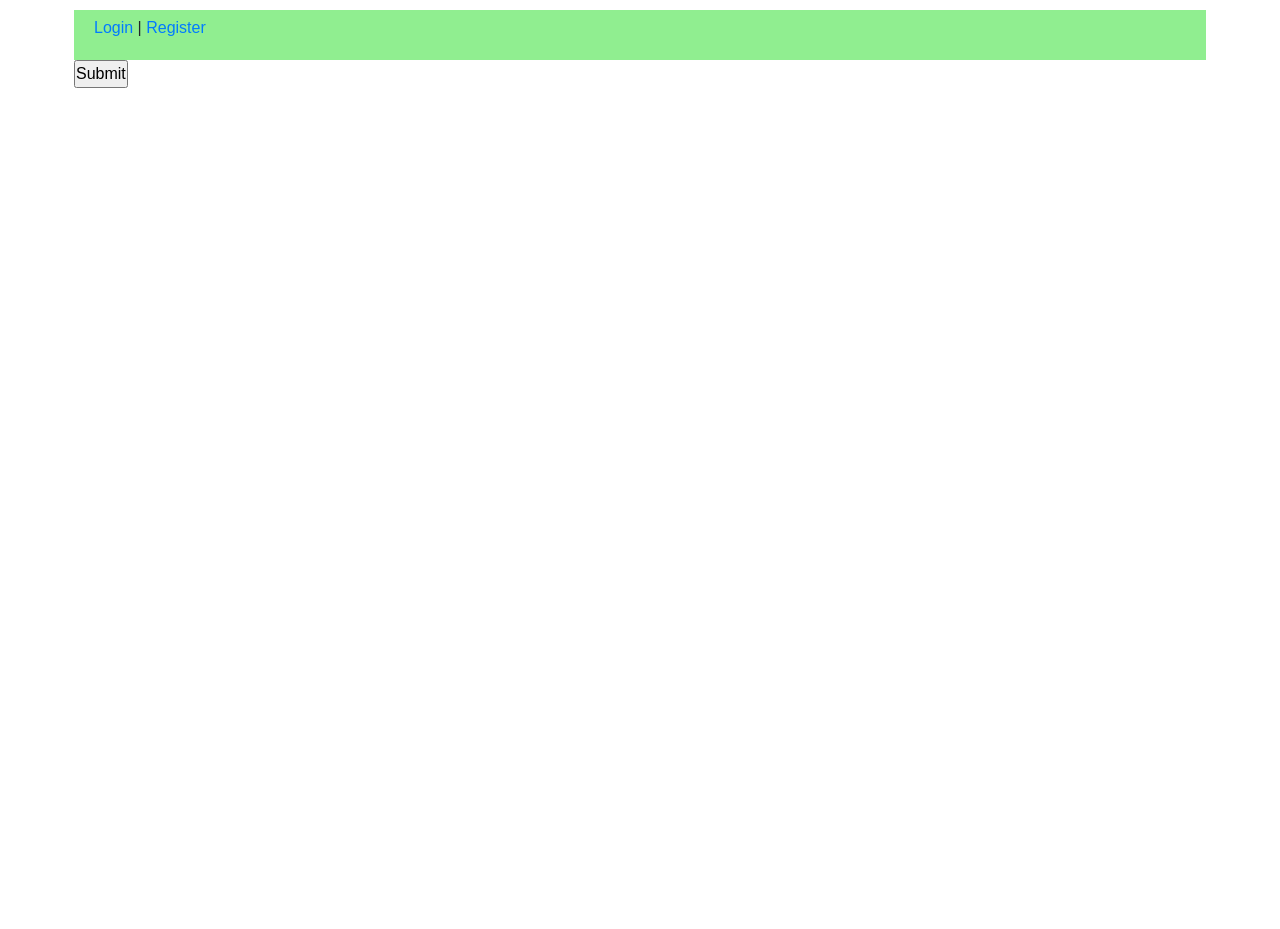
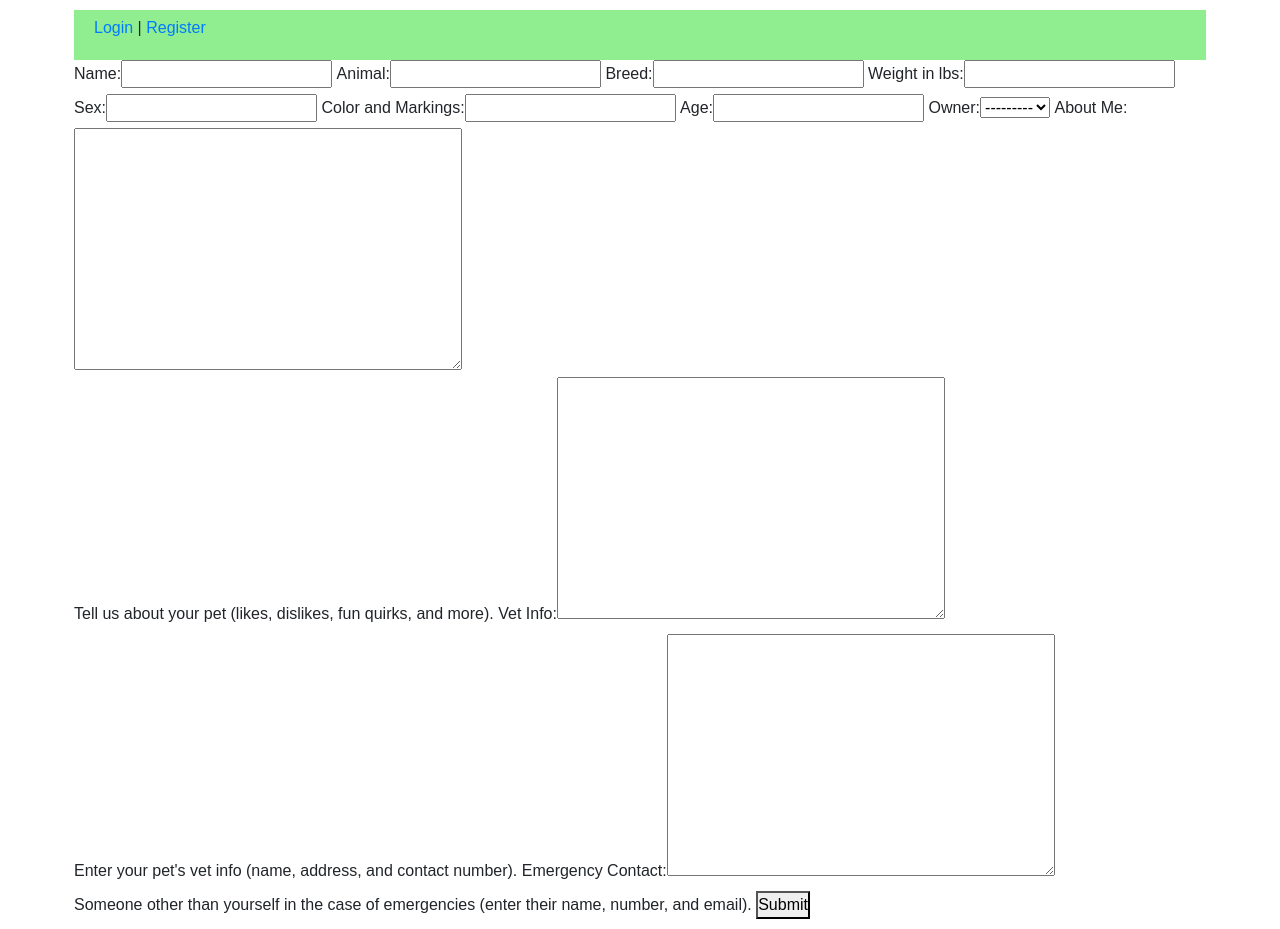
Before and after one commit to pet-pal-project/petpal, a Django app: template templates/add_pet.html in a window 1280 px wide. Before the commit the page ends 88 px from the top, so only its background shows below. Run offline with Django 3.2, Linux system fonts and the light colour scheme; the template is opened without the code that fills it: values that come from a table or form of the project are taken from there, others are empty; some libraries are stand-ins or nearby versions.

Commit message:
Working add a pet form

```diff
--- a/core/forms.py
+++ b/core/forms.py
@@ -47,7 +47,7 @@ class ChecklistForm(forms.Form):
 
 
 
-class AddAPetForm(ModelForm):
+class AddAPetForm(forms.ModelForm):
     class Meta:
         model = Pet
-        fields = ['name','animal','breed','weight_in_lbs','sex','color_and_Markings','age','owner','about_Me','vet_Info','emergency_Contact',]
+        fields = ('name','animal','breed','weight_in_lbs','sex','color_and_Markings','age','owner','about_Me','vet_Info','emergency_Contact',)
--- a/core/views.py
+++ b/core/views.py
@@ -4,7 +4,7 @@ from django.contrib.auth.decorators import login_required
 from django.contrib.auth import login, authenticate
 from django.contrib.auth.forms import UserCreationForm
 from django.core.mail import send_mail
-from core.forms import ProfileUpdateForm, ProfileForm, ChecklistForm
+from core.forms import ProfileUpdateForm, ProfileForm, ChecklistForm, AddAPetForm
 from django.shortcuts import get_object_or_404
 
 
--- a/petpal/urls.py
+++ b/petpal/urls.py
@@ -35,7 +35,7 @@ urlpatterns += [
     url(r'^accounts/', include('registration.backends.simple.urls')),
     path('update/', views.update_profile, name='update-profile'),
     path('addchecklist/<int:pk>', views.add_checklist, name='add-checklist'),
-    path('add_a_pet/<int:pk>', views.add_a_pet, name='add_a_pet'),
+    path('add_pet/', views.add_a_pet, name='add-pet'),
 
 
 ]
--- a/templates/add_pet.html
+++ b/templates/add_pet.html
@@ -1,11 +1,15 @@
 {% extends "base.html" %}
 
+
+
 {% block content %}
-  <div class="post">
-    {% csrf_token %}
-    <table>
-      <a href="{% url 'add_a_pet' %}" class="add_a_pet"><span class="add a pet"></span></a>
-    </table>
-    <input type="submit" value="Submit">
-  </div>
+
+
+<form method="post">
+  {% csrf_token %%}
+    {{ form }}
+  <button type="submit">Submit</button>
+</form>
+
+
 {% endblock %}
--- a/templates/dashboard.html
+++ b/templates/dashboard.html
@@ -17,9 +17,9 @@
 {% else %}
     <p>You have no pets.</p>
 {% endif %}
-<div id="wrapper">
-<button class="add-pet-button" onclick="location.href = 'add_pet.html';">Add a pet</button>
-</div>
+    <form>
+        <a href="{% url 'add-pet' %}" class="AddPetButton" type="button">Add a Pet</a>
+    </form>
 </section>
 
 
```
